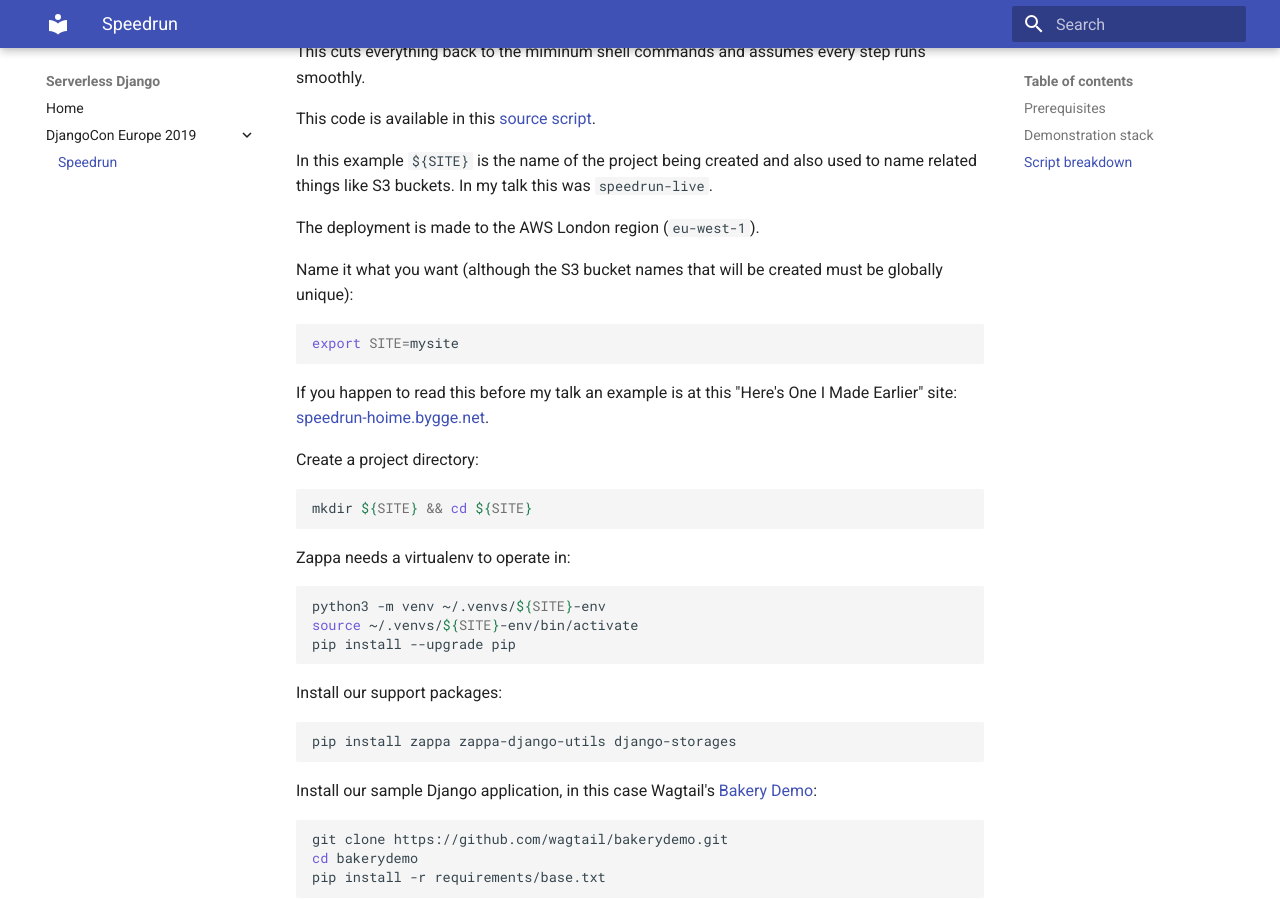
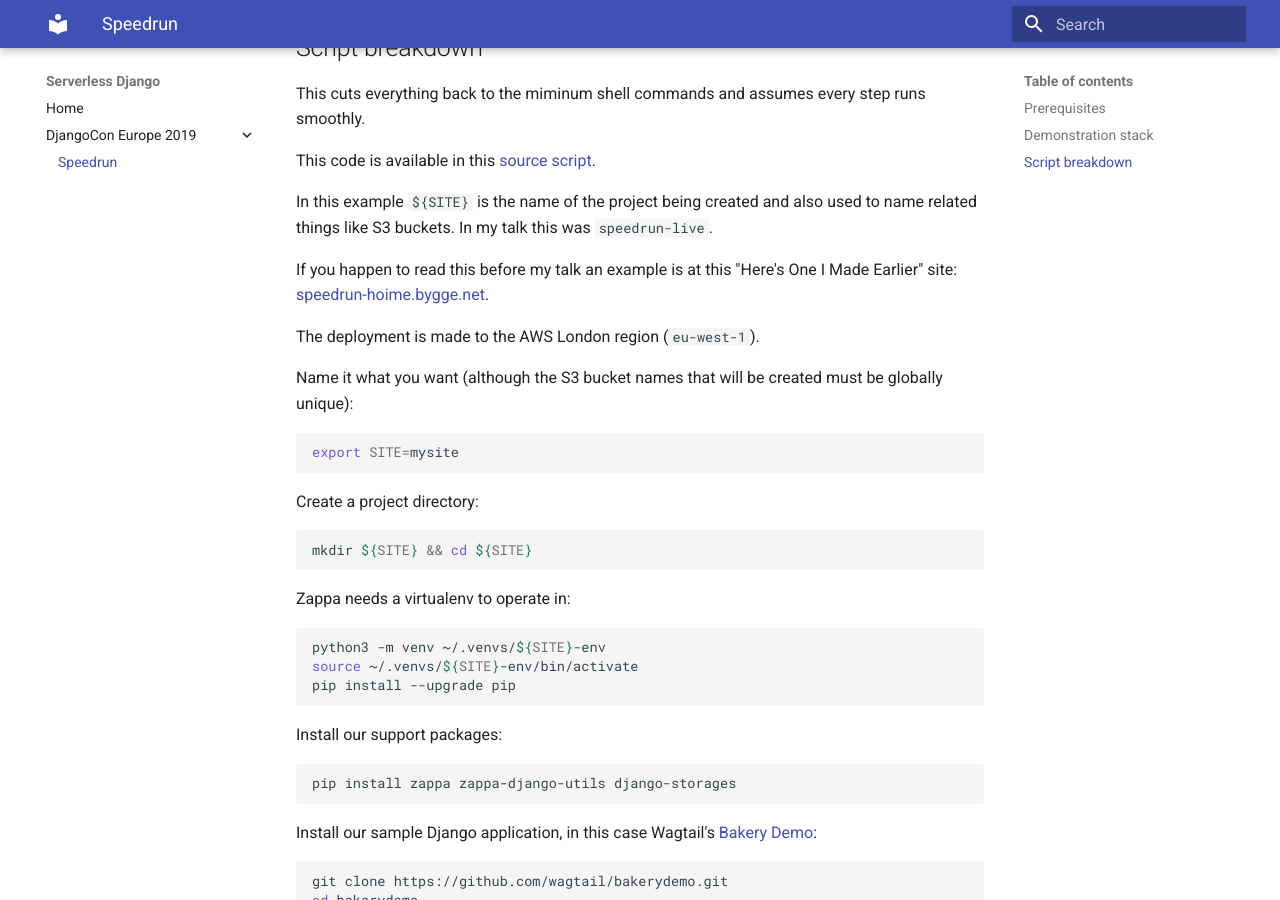
Before and after one commit to nealtodd/serverless-django, an MkDocs documentation site: the page built from docs_src/djconeu-speedrun.md, in a window 1280 px wide and 900 px high, scrolled down 1239 px. Built offline with MkDocs 1.6.1 and Material for MkDocs 9.7.7, drawn with Linux system fonts in a browser that asks for light colours; part of the change alters nothing that is shown; some of the changed text lies outside the part shown.

Commit message:
Doc update

````diff
--- a/docs_src/djconeu-speedrun.md
+++ b/docs_src/djconeu-speedrun.md
@@ -7,6 +7,8 @@ Zappa for deployment.
 
 It starts from nothing locally and ends up with a live application without any user interaction or
 using the AWS Console beyond the prerequistites.
+
+[View](https://asciinema.org/a/236307) an Asciinema Cast of a speedrun.
 
 ## Prerequisites
 
@@ -43,6 +45,9 @@ This code is available in this
 In this example `${SITE}` is the name of the project being created and also used to name
 related things like S3 buckets. In my talk this was `speedrun-live`.
 
+If you happen to read this before my talk an example is at this "Here's One I Made Earlier" site:
+[speedrun-hoime.bygge.net](https://speedrun-hoime.bygge.net).
+
 The deployment is made to the AWS London region (`eu-west-1`).
 
 Name it what you want (although the S3 bucket names that will be created must be globally unique):
@@ -50,9 +55,6 @@ Name it what you want (although the S3 bucket names that will be created must be
 ```bash
 export SITE=mysite
 ```
-
-If you happen to read this before my talk an example is at this "Here's One I Made Earlier" site:
-[speedrun-hoime.bygge.net](https://speedrun-hoime.bygge.net).
 
 Create a project directory:
 
````
Also changed, not shown: 1 other file.
